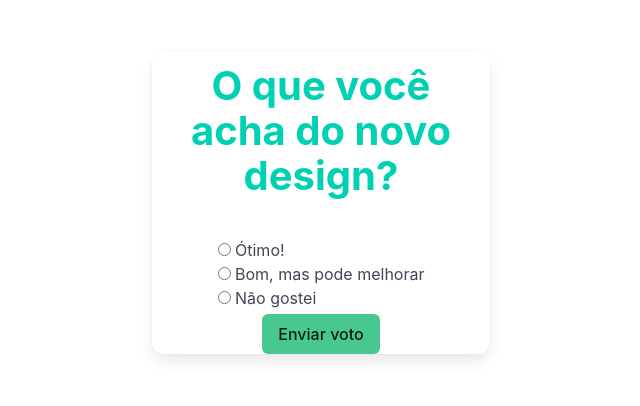
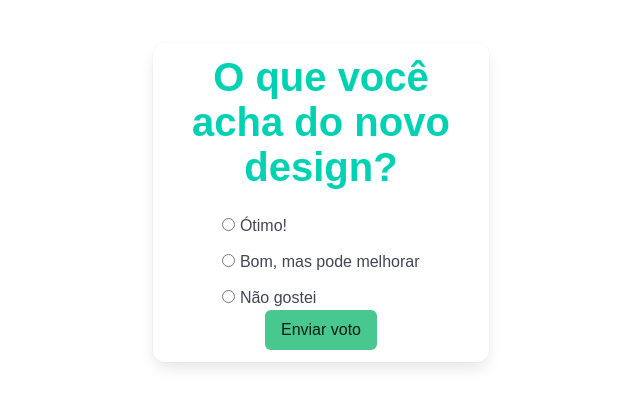
Before and after one commit to magas-xlr/spa-golden-verbena, a plain HTML site: page index.html in a window 1280 px wide. Shown: the part 198-604 px from the top of the page, without its empty margins (319-959 px from the left). Drawn offline with nearby package versions, Linux system fonts and the light colour scheme.

Commit message:
feat/(SGV02):CHANGE REQUEST ONE

```diff
--- a/index.html
+++ b/index.html
@@ -6,43 +6,46 @@
     <meta name="viewport" content="width=device-width, initial-scale=1.0">
     <title>Campos e Requisitos da Tela de Votação</title>
     <link rel="stylesheet" href="style.css">
-    <link rel="stylesheet" href="https://cdn.jsdelivr.net/npm/bulma@1.0.2/css/bulma.min.css" media="print" onload="this.media='all'">
+    <link rel="stylesheet" href="https://cdn.jsdelivr.net/npm/bulma@1.0.2/css/bulma.min.css">
 </head>
 
 <body>
 
-    <section class="section">
-        <div class="columns is-centered">
-            <div class="column is-half box">
-                <h1 class="title has-text-centered has-text-primary is-size-2 has-text-weight-bold">
+    <section class="section is-fullheight is-flex is-justify-content-center is-align-items-center ">
+
+        <div class="column is-half box  is-flex-direction-column ">
+            <h1 class="title has-text-centered has-text-primary is-size-2 has-text-weight-bold ">
                 O que você acha do novo design?
             </h1>
 
-                <form action="" method="post">
-                    <fieldset>
+            <form action="" method="post" class="is-flex is-flex-direction-column is-align-items-center ">
 
-                        <div class="columns is-centered mt-4">
-                            <div class="control">
+
+
+
+                    <fieldset class="control">
+
+                        <div class="field">
                             <input type="radio" id="otimo" name="voto" value="Ótimo!" required>
                             <label for="otimo">Ótimo!</label>
-                                <br>
-
-                                <input type="radio" id="bom" name="voto" value="Bom, mas pode melhorar">
+                        </div>
+                        <div class="field">
+                            <input type="radio" id="bom" name="voto" value="Bom, mas pode melhorar" >
                             <label for="bom">Bom, mas pode melhorar</label>
-                                <br>
-
+                        </div>
+                        <div class="field">
                             <input type="radio" id="nao-gostei" name="voto" value="Não gostei">
                             <label for="nao-gostei">Não gostei</label>
                         </div>
-                        </div>
                     </fieldset>
 
-                    <div class="columns is-centered mt-4">
-                        <button class="button is-success " type="submit">Enviar voto</button>
-                    </div>
+
+
+                <button class="button is-success ">Enviar voto</button>
+
             </form>
         </div>
-        </div>
+
     </section>
 
 </body>
--- a/style.css
+++ b/style.css
@@ -1,10 +1,9 @@
-html, body {
+*{
+    font-family: Arial, Helvetica, sans-serif;
+}
+body {
     height: 100%;
     margin: 0;
     display: grid;
     place-items: center;
 }
-
-h1.label{
-    font-family: Arial, Helvetica, sans-serif;
-}
```
Lines whose indentation alone changed are shown as unchanged.
